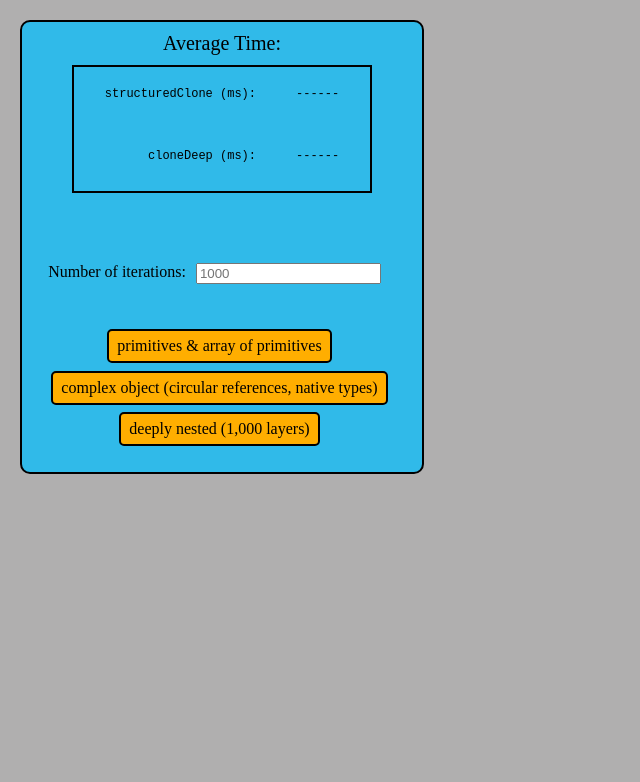
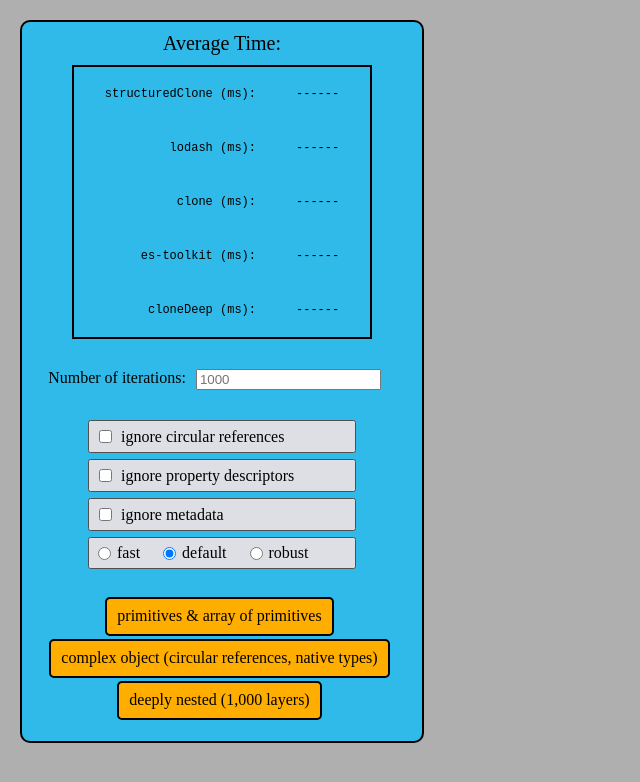
Before and after one commit to calebmsword/clone-deep, a website: page benchmark/index.html in a window 1280 px wide. Shown: the whole page, without its empty margins (0-640 px from the left). Drawn offline with Linux system fonts and the light colour scheme; files that its build step writes are made by us from their sources; files whose address does not match are found by name.

Commit message:
HTML added for benchmarking UI updates

```diff
--- a/benchmark/benchmark.css
+++ b/benchmark/benchmark.css
@@ -2,6 +2,8 @@
     --main-background-color: rgb(176, 175, 175);
     --content-background-color: rgba(0, 191, 255, 0.726);
     --content-border-color: black;
+    --checkbox-or-radio-border-color: rgb(80, 79, 79);
+    --checkbox-or-radio-background-color: rgb(222, 223, 228);
     --button-color: rgb(255, 174, 0);
     --button-hover-color: rgb(174, 126, 24);
     --button-border-color: black;
@@ -15,7 +17,6 @@
 
 .main-container {
     width: 400px;
-    height: 450px;
     margin: 20px;
     display: flex;
     border-style: solid;
@@ -42,7 +43,7 @@
     border-style: solid;
     border-color: black;
     border-width: 2px;
-    margin: 0px 50px 50px 50px;
+    margin: 0px 50px 10px 50px;
     font-family:'Courier New', Courier, monospace;
     font-size: 12px;
 }
@@ -100,15 +101,70 @@
     padding: 20px;
 }
 
+.checkboxes-and-radios {
+    margin-top: 10px;
+    padding-left: 16.5%;
+    padding-right: 16.5%;
+    flex-grow: 1;
+}
+
+.checkbox-or-radio {
+    display: flex;
+    align-items: center;
+    padding-left: 6px;
+    padding-top: 6px;
+    padding-bottom: 6px;
+    margin-bottom: 6px;
+    border-style: solid;
+    border-width: 1px;
+    border-radius: 2.5px;
+    border-color: var(--checkbox-or-radio-border-color);
+    background-color: var(--checkbox-or-radio-background-color);
+}
+
+.checkboxes {
+    display: flex;
+    flex-direction: column;
+    justify-content: left;
+    align-items: normal;
+}
+
+.radios {
+    display: flex;
+    flex-direction: row;
+    justify-content: flex-start;
+    align-items: center;
+    row-gap: 10px;
+}
+
+.radio-container {
+    padding-left: 3px;
+    padding-right: 20px;
+    display: flex;
+    align-items: center;
+}
+
+.checkbox-label {
+    padding-left: 6px;
+}
+
+.radio-label {
+    padding-left: 6px;
+}
+
+input[type="radio"] {
+    margin: 0px;
+}
+
 .button {
     background-color: var(--button-color);
     border-color: var(--button-border-color);
     margin: 1.5px 5px 1.5px 0px;
     border-style: solid;
     border-width: 2px;
-    height: 30px;
+    height: 35px;
     width: fit-content;
-    padding: 0px 8px;
+    padding: 0px 10px;
     display: flex;
     align-items: center;
     justify-content: center;
--- a/benchmark/index.html
+++ b/benchmark/index.html
@@ -22,6 +22,21 @@
                         <div class="title-text">structuredClone (ms):</div>
                     </div>
                 </div>
+                <div class="title">
+                    <div class="title-text-container top">
+                        <div class="title-text">lodash (ms):</div>
+                    </div>
+                </div>
+                <div class="title">
+                    <div class="title-text-container top">
+                        <div class="title-text">clone (ms):</div>
+                    </div>
+                </div>
+                <div class="title">
+                    <div class="title-text-container top">
+                        <div class="title-text">es-toolkit (ms):</div>
+                    </div>
+                </div>
                 <div class="title bottom">
                     <div class="title-text-container">
                         <div class="title-text">cloneDeep (ms):</div>
@@ -30,6 +45,21 @@
             </div>
             <div class="table-col right">
                 <div class="result top">
+                    <div class="result-text-container">
+                        <div class="result-text">------</div>
+                    </div>
+                </div>
+                <div class="result">
+                    <div class="result-text-container">
+                        <div class="result-text">------</div>
+                    </div>
+                </div>
+                <div class="result">
+                    <div class="result-text-container">
+                        <div class="result-text">------</div>
+                    </div>
+                </div>
+                <div class="result">
                     <div class="result-text-container">
                         <div class="result-text">------</div>
                     </div>
@@ -49,6 +79,40 @@
                 <input class="iterations" type="number" placeholder="1000">
             </div>
         </div>
+        <div class="checkboxes-and-radios">
+            <div class="checkbox-or-radio checkbox-container">
+                <input type="checkbox" id="ignoreCircular" name="ignoreCircular" />
+                <label class="checkbox-label" for="ignoreCircular">
+                    ignore circular references
+                </label>
+            </div>
+            <div class="checkbox-or-radio checkbox-container">
+                <input type="checkbox" id="ignoreDesc" name="ignoreDesc" />
+                <label class="checkbox-label" for="ignoreDesc">
+                    ignore property descriptors
+                </label>
+            </div>
+            <div class="checkbox-or-radio checkbox-container">
+                <input type="checkbox" id="ignoreMeta" name="ignoreMeta" />
+                <label class="checkbox-label" for="ignoreMeta">
+                    ignore metadata
+                </label>
+            </div>
+            <div class="checkbox-or-radio radios">
+                <div class="radio-container">
+                    <input type="radio" id="fast" name="typeChecking" />
+                    <label class="radio-label" for="fast">fast</label>
+                </div>
+                <div class="radio-container">
+                    <input type="radio" id="default" name="typeChecking" checked="checked"/>
+                    <label class="radio-label" for="default">default</label>
+                </div>
+                <div class="radio-container">
+                    <input type="radio" id="robust" name="typeChecking" />
+                    <label class="radio-label" for="robust">robust</label>
+                </div>
+            </div>
+        </div>
         <div class="buttons">
             <div class="button pressable primitives-only">
                 <div class="button-text">primitives & array of primitives</div>
```
